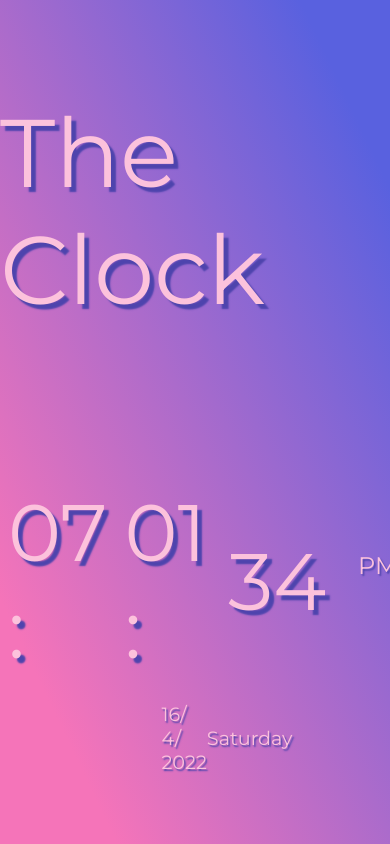
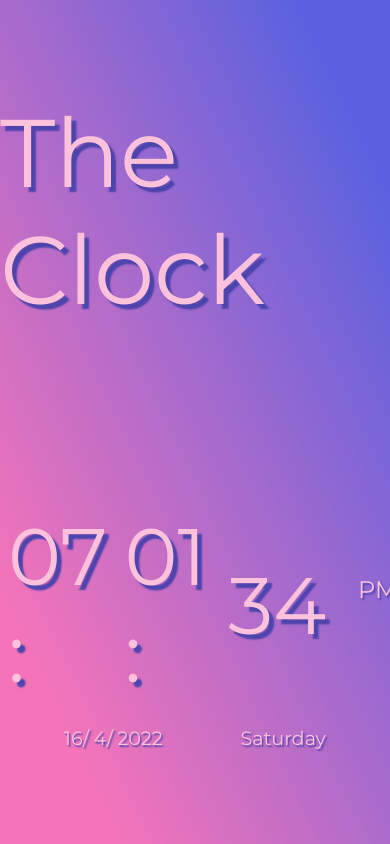
Before and after one commit to parmindersingh98/The-Clock, a plain HTML site: page index.html in a window 390 px wide. Drawn offline with Linux system fonts and the light colour scheme.

Commit message:
screen bug fix

```diff
--- a/style.css
+++ b/style.css
@@ -81,8 +81,8 @@
   text-shadow: 0.1rem 0.1rem 0.1rem #4e44ad;
 }
 
-@media (max-width: 1280px) {
+@media (max-width: 480px) {
   .date-day{
-    width: 50%;
+    width: 100%;
   }
 }
```
